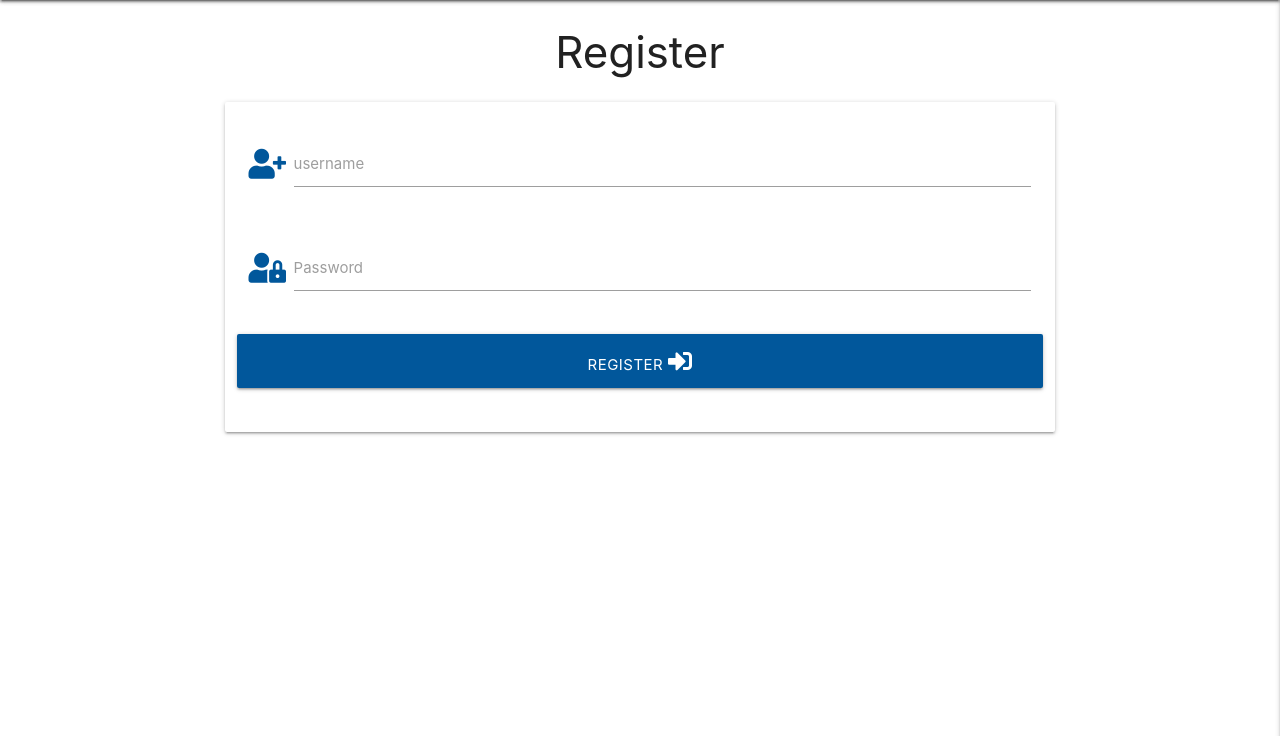
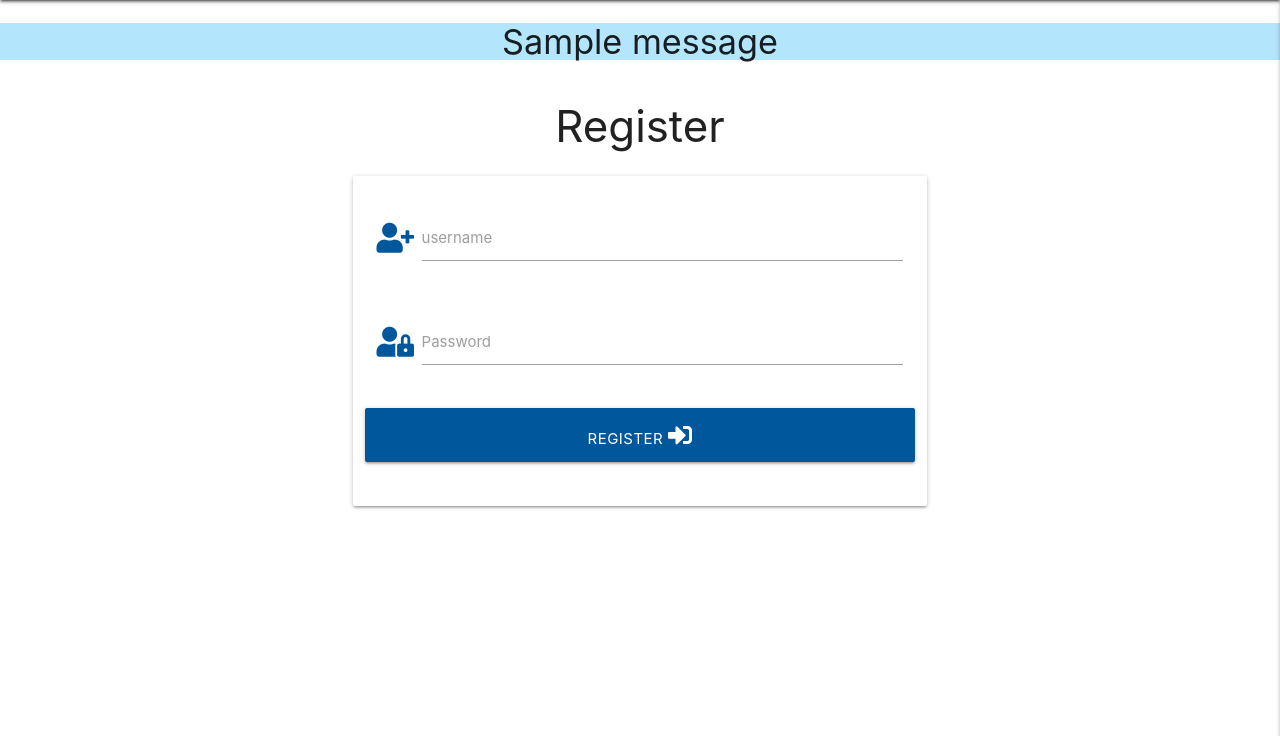
Before and after one commit to daat2/flask-travel-project, a Flask app: page /register in a window 1280 px wide. Shown: the part 64-800 px from the top of the page. Run offline with Flask 2, Linux system fonts and the light colour scheme; one stand-in notice (Sample message) is shown; some libraries are stand-ins or nearby versions.

Commit message:
Add register functionality

```diff
--- a/app.py
+++ b/app.py
@@ -22,8 +22,27 @@ def get_task():
     task = mongo.db.task.find()
     return render_template("task.html", task=task)
 
-@app.route("/register", methods =["GET", "POST"])
+
+@app.route("/register", methods=["GET", "POST"])
 def register():
+    if request.method == "POST":
+        #check if user already exists in db
+        existing_user = mongo.db.users.find_one(
+            {"username": request.form.get("username").lower()})
+
+        if existing_user:
+            flash("username already exists")
+            return redirect(url_for("register"))
+
+        register = {
+            "username": request.form.get("username").lower(),
+            "password" : generate_password_hash(request.form.get("password"))
+        }
+
+        mongo.db.users.insert_one(register)
+
+        session["user"] = request.form.get("username").lower()
+        flash("Registration Successful")
     return render_template("register.html")
 
 
--- a/static/css/style.css
+++ b/static/css/style.css
@@ -0,0 +1,7 @@
+.text-shadwow{
+    text-shadow: 2px 2px 2px rgba(0, 0, 0, 0.5);
+}
+
+.flash h4{
+    line-height:  2;
+}
--- a/templates/base.html
+++ b/templates/base.html
@@ -44,9 +44,24 @@
 
 </header>
 
+<section>
+<!-- flash messages-->
+{% with messages = get_flashed_messages() %}
+    {% if messages %}
+        {% for message in messages %}
+          <div  class = "row flashes">
+          <h4 class="light-blue lighten-4 center-align">{{message}}</h4>
+          </div>
+          {% endfor %}
+        {% endif %}
+    {% endwith %}
+
+<main class ="container">
 
     {% block content %}
     {% endblock %}
+
+    </main>
 
 <script src="https://code.jquery.com/jquery-3.5.1.min.js"
  integrity="sha256-9/aliU8dGd2tb6OSsuzixeV4y/faTqgFtohetphbbj0=" crossorigin="anonymous"></script>
--- a/templates/register.html
+++ b/templates/register.html
@@ -11,7 +11,7 @@
         <div class = "row">
         <div class="input-field col s12">
           <i class="fas fa-user-plus prefix light-blue-text  text-darken-4"></i>
-          <input id="username" name ="username" type="text" class="validate">
+          <input id="username" name ="username"  type="text" minlength="5" maxlength="15" pattern ="^[a-zA-Z0-9]{5,15}$" class="validate" required>
           <label for="username">username</label>
         </div>
       </div>
@@ -19,7 +19,7 @@
        <div class="row">
         <div class="input-field col s12">
          <i class="fas fa-user-lock prefix light-blue-text text-darken-4"></i>
-          <input id="password" name ="password" type="password" class="validate">
+          <input id="password" name ="password" type="password" minlength="5" maxlength="15" pattern= "^[a-zA-Z0-9]{5,15}$" class="required">
           <label for="password">Password</label>
         </div>
       </div>
```
